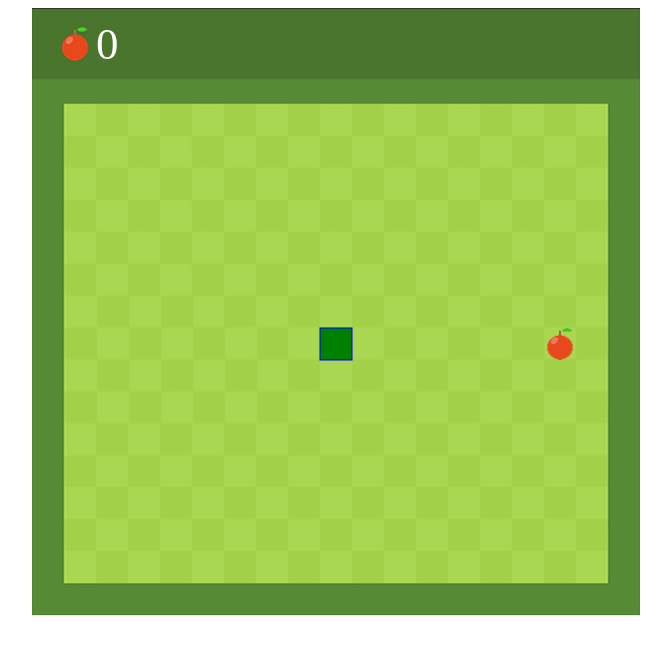
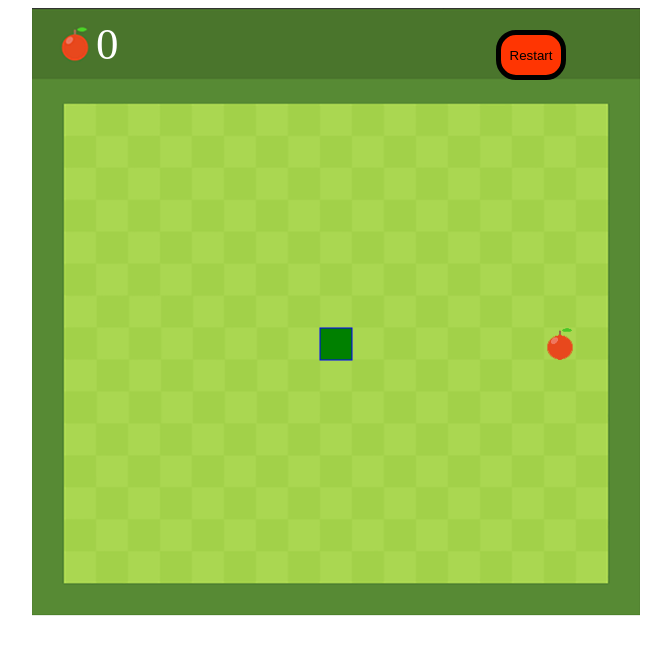
Before and after one commit to anmolloop-cmd/Snake-JavaScript-master, a plain HTML site: page index.html in a window 1280 px wide. Shown: the whole page, without its empty margins (304-975 px from the left). Drawn offline with Linux system fonts and the light colour scheme.

Commit message:
button added

```diff
--- a/index.html
+++ b/index.html
@@ -2,6 +2,8 @@
 
 <head>
     <title>Snake Game</title>
+    <button class="btn" onclick={location.reload()}>Restart</button>
+    <link rel="stylesheet" href="styles.css">
     <style>
         canvas {
             display: block;
--- /dev/null
+++ b/styles.css
@@ -0,0 +1,13 @@
+.btn{
+    width:70px;
+    height:50px;
+    border:5px solid rgb(0, 0, 0);
+    background-color: rgb(255, 53, 2);
+    border-radius:20px;
+    position: absolute;
+    left: 800px;
+    top: 30px;
+}
+.btn:hover{
+    background-color: rgb(229, 255, 0);
+}
```
